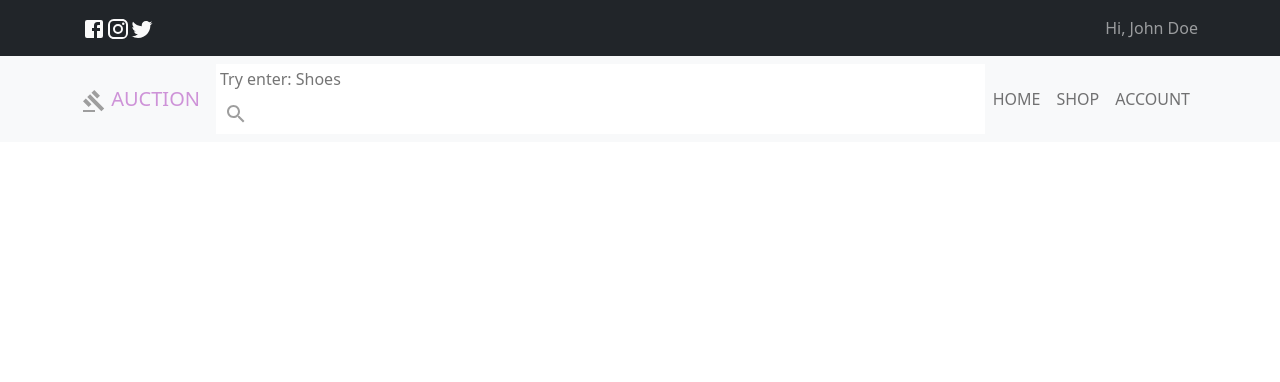
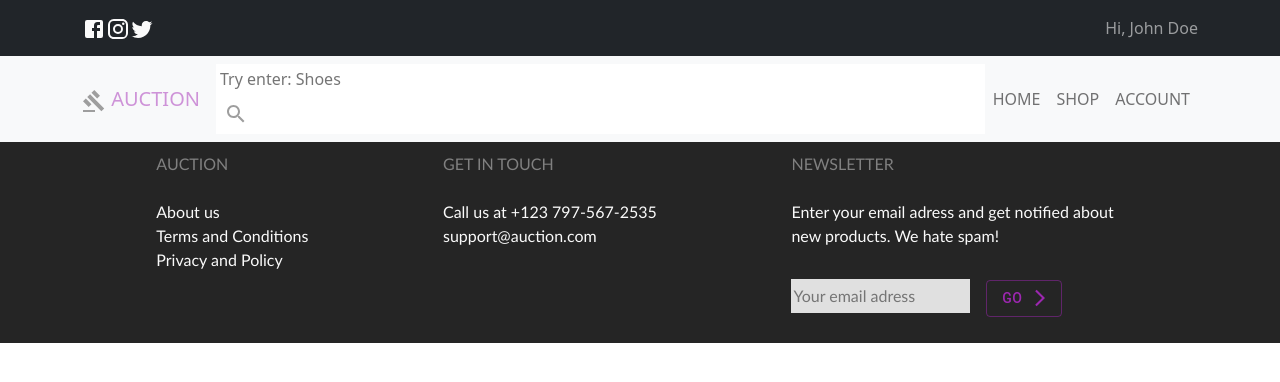
Before and after one commit to Senija/AuctionApp, a React (Create React App) app in the folder auction-frontend/: page / in a window 1280 px wide. Shown: the top 382 px of the page. Built offline with nearby package versions, Linux system fonts and the light colour scheme.

Commit message:
add feature footer

```diff
--- a/auction-frontend/src/App.tsx
+++ b/auction-frontend/src/App.tsx
@@ -2,6 +2,7 @@ import React from "react";
 import "./App.css";
 import { BrowserRouter as Router, Routes, Route, Link } from "react-router-dom";
 import Header from "./components/Header";
+import Footer from "./components/Footer";
 
 function App() {
   return (
@@ -9,6 +10,7 @@ function App() {
      <Router>
 
         <Header/>
+        <Footer/>
         {/* <Routes>
           <Route path="/termsAndConditions" element={<TermsAndCOnditions />}></Route>
         </Routes>
--- /dev/null
+++ b/auction-frontend/src/assets/style/Footer.css
@@ -0,0 +1,41 @@
+.footerMain{
+    background-color: var(--darkgrey);
+   padding: 10px 10px 10px 0;
+}
+
+.title{
+    color: var(--grey);
+    font-family: "Gill Sans", sans-serif;
+}
+
+.container{
+    display: flex;
+    flex-direction: row;
+    color: var(--white);
+    justify-content: space-around;
+
+}
+
+.link{
+    color: var(--white);
+    text-decoration: none;
+}
+a.link:hover{
+    color: #ce93d8;
+}
+
+.inputF{
+    background-color: #e0e0e0;
+    width: 60%;
+    border: 0ch;
+    height: 50%;
+}
+
+.inputF:focus{
+    outline:none;
+}
+
+.containerInput{
+    display: flex;
+    align-items: stretch;
+}
--- a/auction-frontend/src/assets/style/Header.css
+++ b/auction-frontend/src/assets/style/Header.css
@@ -2,7 +2,7 @@
     border: 0ch;
     width: 95%;
     margin: 2px;
-
+    background-color: white;
 }
 
 .input:focus{
--- a/auction-frontend/src/assets/style/colors.css
+++ b/auction-frontend/src/assets/style/colors.css
@@ -2,6 +2,7 @@
     --grey:grey;
     --darkgrey: #252525;
     --black: #212121;
+    --lightgrey:#e0e0e0;
     --pink:#ce93d8;
     --white: #fafafa;
 }
--- a/auction-frontend/src/components/Footer.tsx
+++ b/auction-frontend/src/components/Footer.tsx
@@ -1,11 +1,65 @@
-import React from 'react'
+import React from "react";
 import Container from "react-bootstrap/Container";
-import Navbar from 'react-bootstrap/Navbar';
+import Button from "@mui/material/Button";
+import ArrowForwardIosIcon from '@mui/icons-material/ArrowForwardIos';
+import { Link } from "react-router-dom";
+import "../assets/style/Footer.css";
+import "bootstrap/dist/css/bootstrap.min.css";
 
 const Footer: React.FC = () => {
   return (
-    <div>Footer</div>
-  )
-}
+    <>
+      <div className="footerMain">
+        <Container>
+          <div className="container">
+            <div className="title">
+              AUCTION <br /> <br />
+              <Link className="link" to="/about">
+                {" "}
+                About us
+              </Link>{" "}
+              <br />
+              <Link className="link" to="termsandconditions">
+                {" "}
+                Terms and Conditions
+              </Link>
+              <br />
+              <Link className="link" to="privacyandpolicy">
+                {" "}
+                Privacy and Policy
+              </Link>
+              <br />
+            </div>
+            <div className="title">
+              GET IN TOUCH
+              <br /> <br />
+              <p className="link">
+                Call us at +123 797-567-2535
+                <br />
+                <a className="link" href="mailto: support@auction.com">
+                  support@auction.com
+                </a>
+              </p>
+            </div>
+            <div className="title">
+              NEWSLETTER
+              <br /> <br />
+              <p className="link">
+                Enter your email adress and get notified about <br></br> new
+                products. We hate spam!
+              </p>
+              <div className="containerInput">
+              <form>
+                <input className="inputF" type="text" placeholder='Your email adress'></input>
+                <Button variant="outlined" color="secondary" sx={{margin: 2, alignItems: 'center'}} endIcon={<ArrowForwardIosIcon />}>Go </Button>
+              </form>
+              </div>
+            </div>
+          </div>
+        </Container>
+      </div>
+    </>
+  );
+};
 
-export default Footer
+export default Footer;
```
